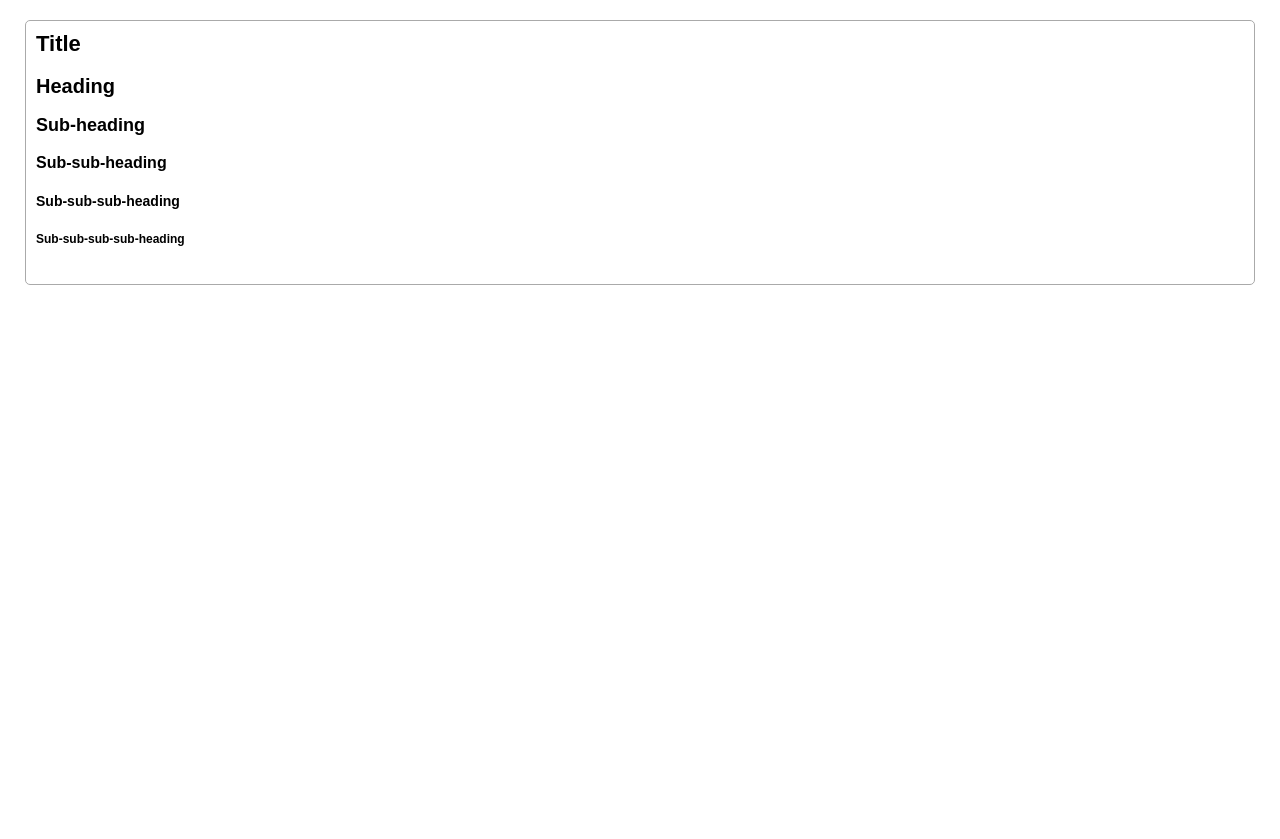
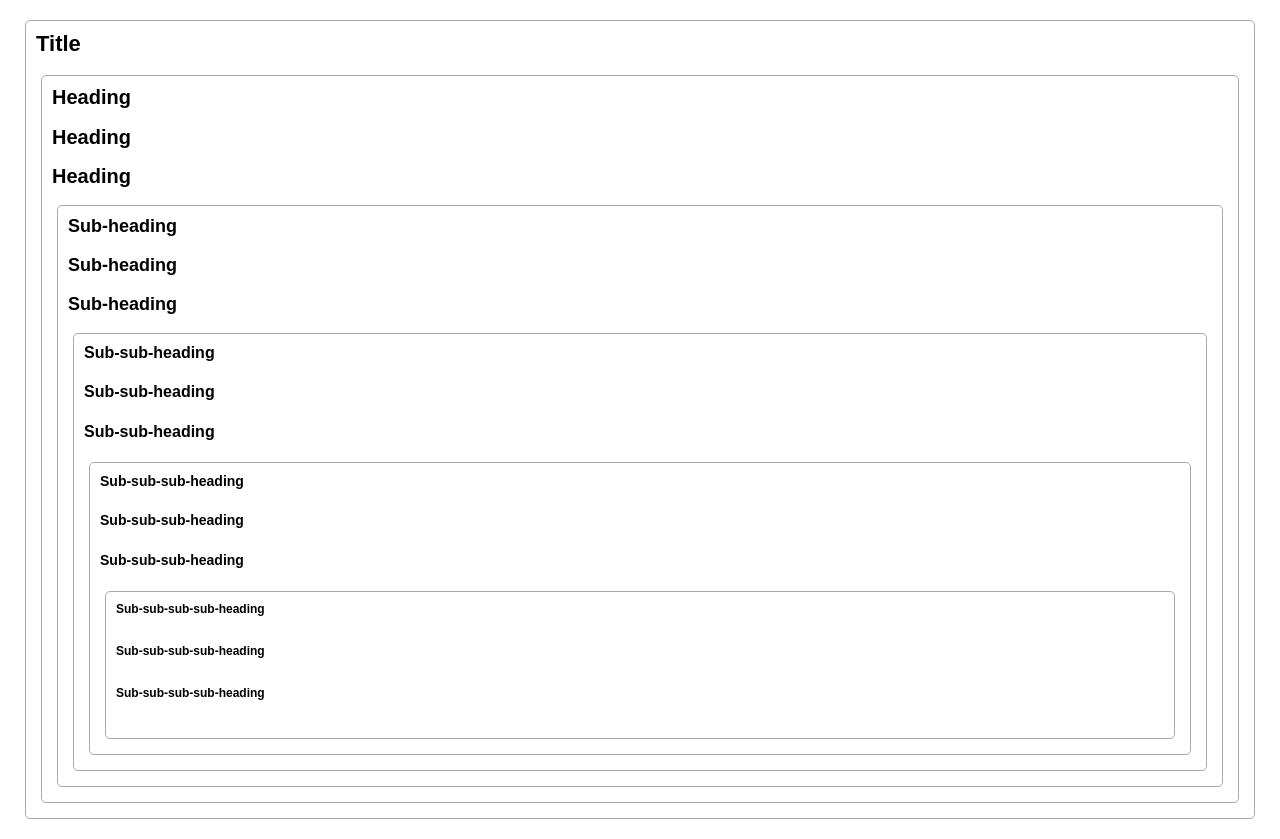
Before and after one commit to Sheddiey/Frontend-mentor-Projects, a React (Create React App) app in the folder my-app/: page / in a window 1280 px wide. Before the commit the page ends 800 px from the top, so only its background shows below. Built offline with nearby package versions, Linux system fonts and the light colour scheme.

Commit message:
multiple headings within the same section

```diff
--- a/my-app/src/Managing state/Passing-data-deeply-context/Page.jsx
+++ b/my-app/src/Managing state/Passing-data-deeply-context/Page.jsx
@@ -5,11 +5,31 @@ export default function Page() {
   return (
     <Section>
       <Heading level={1}>Title</Heading>
+      <Section>
         <Heading level={2}>Heading</Heading>
+        <Heading level={2}>Heading</Heading>
+        <Heading level={2}>Heading</Heading>
+        <Section>
           <Heading level={3}>Sub-heading</Heading>
+          <Heading level={3}>Sub-heading</Heading>
+          <Heading level={3}>Sub-heading</Heading>
+          <Section>
             <Heading level={4}>Sub-sub-heading</Heading>
+            <Heading level={4}>Sub-sub-heading</Heading>
+            <Heading level={4}>Sub-sub-heading</Heading>
+            <Section>
               <Heading level={5}>Sub-sub-sub-heading</Heading>
+              <Heading level={5}>Sub-sub-sub-heading</Heading>
+              <Heading level={5}>Sub-sub-sub-heading</Heading>
+              <Section>
                 <Heading level={6}>Sub-sub-sub-sub-heading</Heading>
+                <Heading level={6}>Sub-sub-sub-sub-heading</Heading>
+                <Heading level={6}>Sub-sub-sub-sub-heading</Heading>
+              </Section>
+            </Section>
+          </Section>
+        </Section>
+      </Section>
     </Section>
   );
 }
```
Lines whose indentation alone changed are shown as unchanged.
